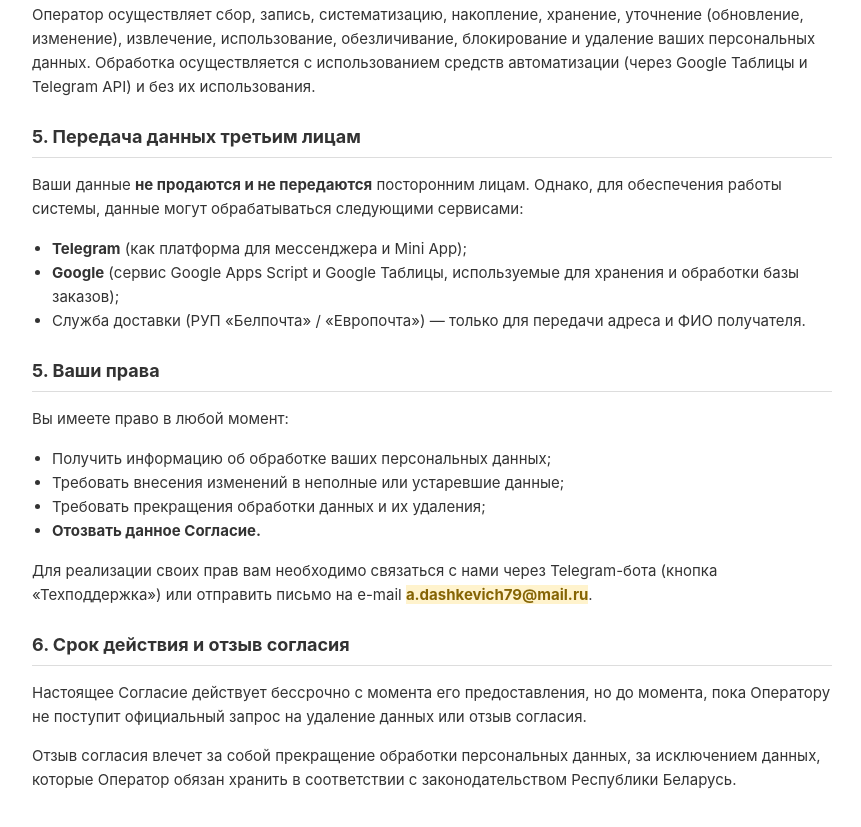
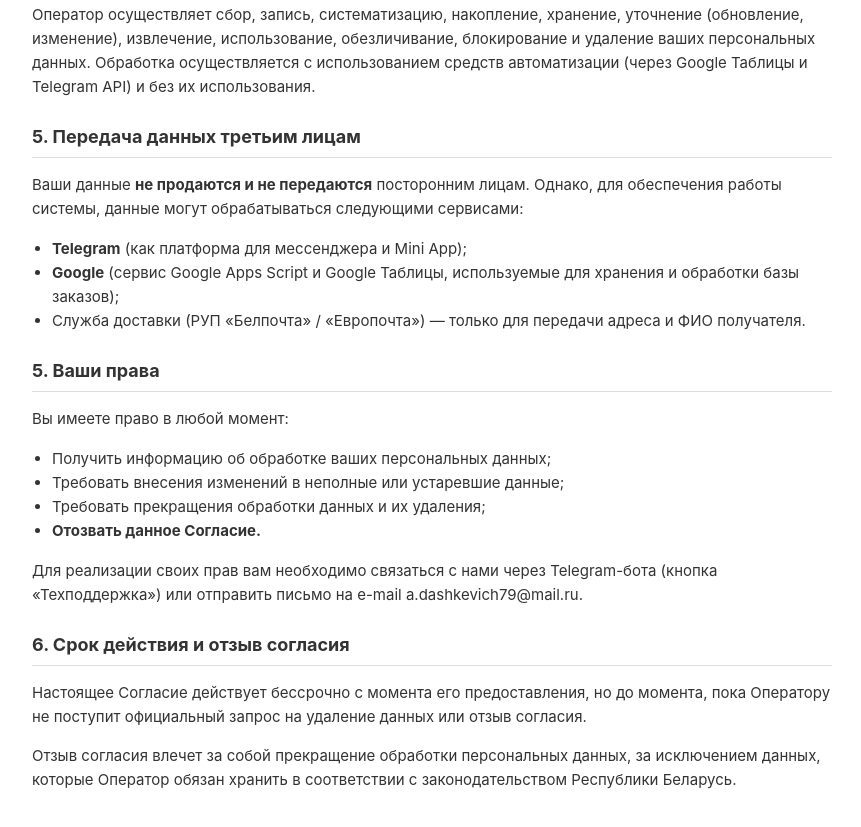
Before and after one commit to Genyaa515/seldom-landing, a plain HTML site: page privacy.html in a window 1280 px wide. Shown: the part 954-1781 px from the top of the page, without its empty margins (208-1069 px from the left). Drawn offline with Linux system fonts and the light colour scheme.

Commit message:
Update privacy.html

```diff
--- a/privacy.html
+++ b/privacy.html
@@ -62,7 +62,7 @@
     <li>Требовать прекращения обработки данных и их удаления;</li>
     <li><strong>Отозвать данное Согласие.</strong></li>
   </ul>
-  <p>Для реализации своих прав вам необходимо связаться с нами через Telegram-бота (кнопка «Техподдержка») или отправить письмо на e-mail <span class="placeholder">a.dashkevich79@mail.ru</span>.</p>
+  <p>Для реализации своих прав вам необходимо связаться с нами через Telegram-бота (кнопка «Техподдержка») или отправить письмо на e-mail a.dashkevich79@mail.ru.</p>
 
   <h2>6. Срок действия и отзыв согласия</h2>
   <p>Настоящее Согласие действует бессрочно с момента его предоставления, но до момента, пока Оператору не поступит официальный запрос на удаление данных или отзыв согласия.</p>
```
